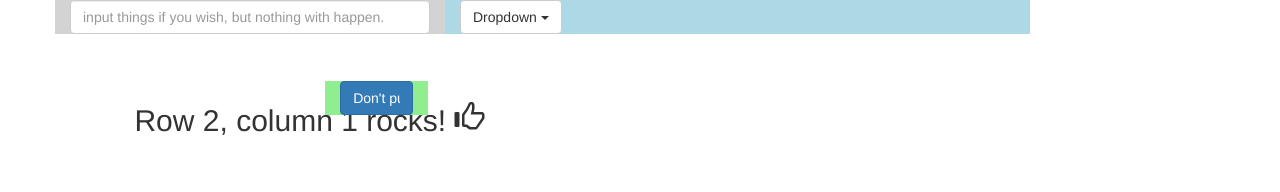
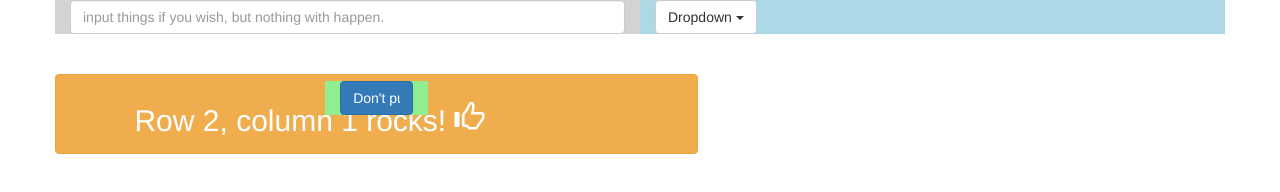
Before and after one commit to runnedrunner/bootstrapchallenge, a plain HTML site: page index.html in a window 1280 px wide. Drawn offline with nearby package versions, Linux system fonts and the light colour scheme.

Commit message:
Classadoo autocommit

```diff
--- a/index.html
+++ b/index.html
@@ -10,7 +10,7 @@
   <body>
     <div class="container">
       <div class="row row-1">
-        <div class="col-xs-4 color-1">
+        <div class="col-xs-6 color-1">
           <input type="text" class="form-control" placeholder="input things if you wish, but nothing with happen." />
         </div>
 
@@ -31,7 +31,7 @@
         </div>
       </div>
 
-      <div class="row row-1 btn btn-alert">
+      <div class="row row-1 btn btn-warning">
         <div class="col-xs-4 col-xs-offset-1">
           <h2>
             Row 2, column 1 rocks!
```
